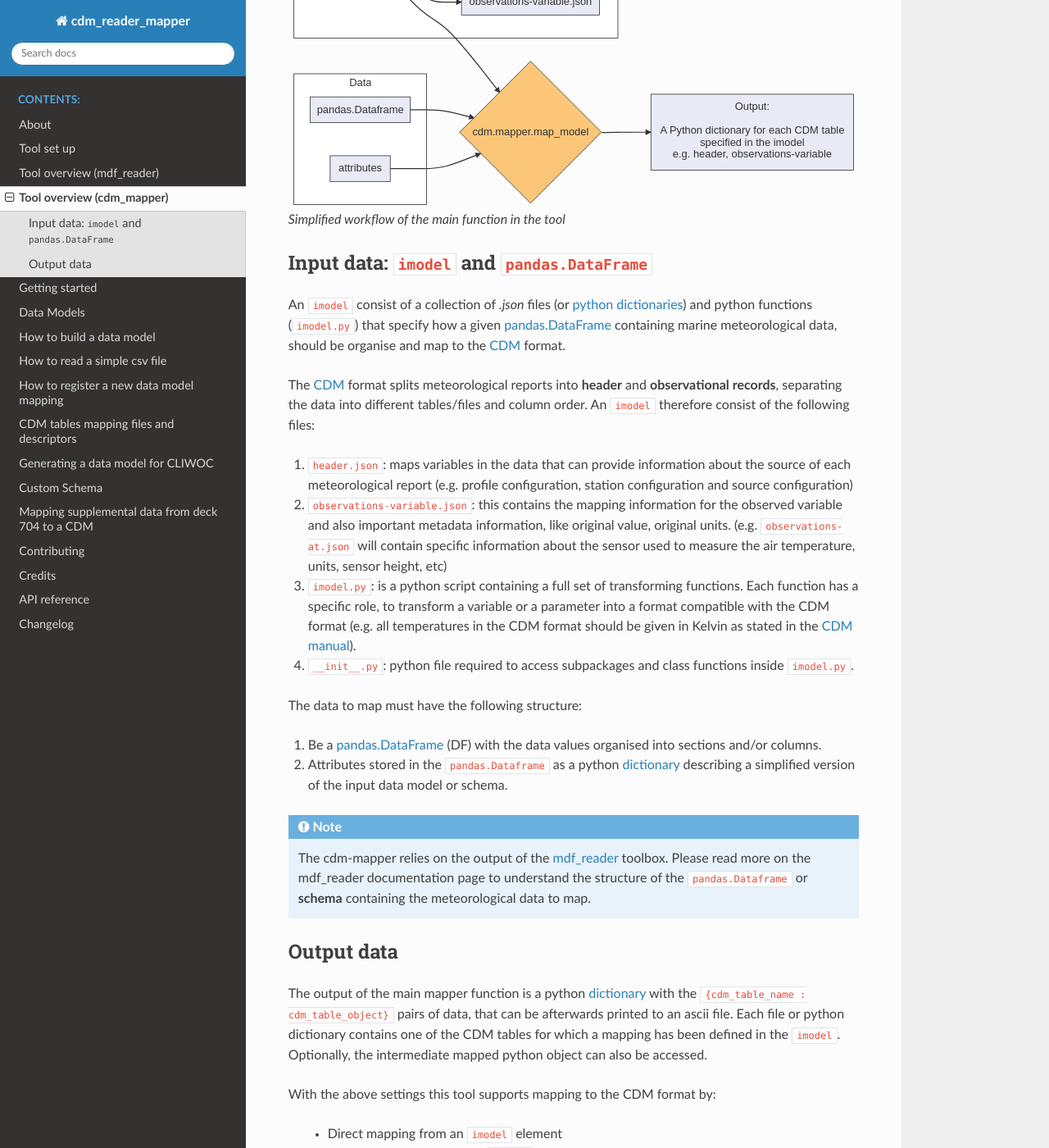
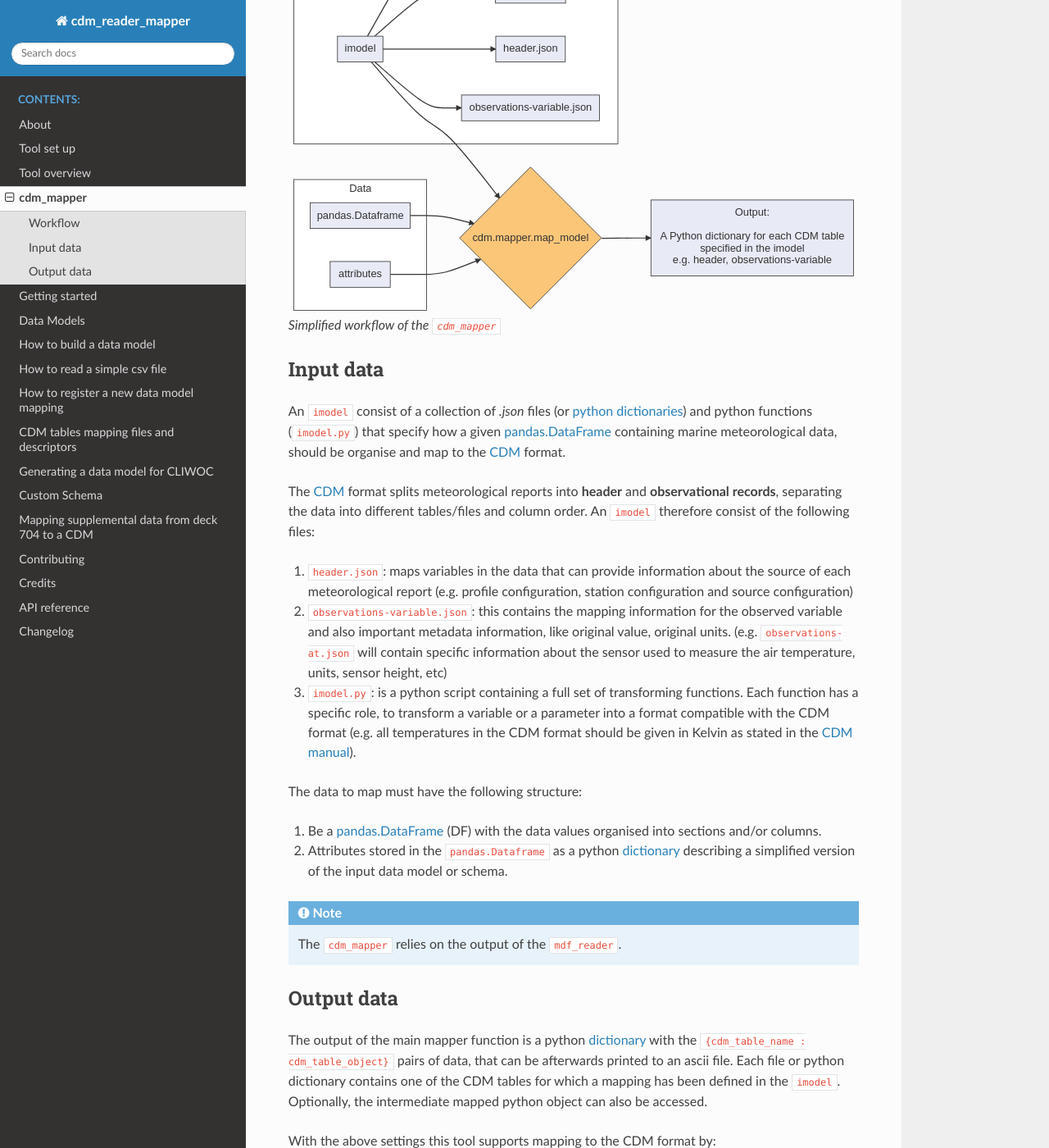
Before and after one commit to glamod/cdm_reader_mapper, a Sphinx documentation site: the page built from docs/tool-overview_mapper.rst, in a window 1280 px wide and 1400 px high, scrolled down 423 px. Shown: the whole window at 82% size. Built offline with Sphinx 7.4.7 and the Read the Docs theme 2.0.0, drawn with Linux system fonts in a browser that asks for light colours; the version number could not be read and is left out; some of the changed text lies outside the part shown.

```diff
--- a/docs/tool-overview_mapper.rst
+++ b/docs/tool-overview_mapper.rst
@@ -1,13 +1,18 @@
-Tool overview (cdm_mapper)
-==========================
+cdm_mapper
+----------
+
+After reading ICOADS or C-RAID data with the ``mdf_reader``, this data can be mapped to the standardized C3S Common Data Model (CDM) format.
+
+Workflow
+^^^^^^^^
 
 .. figure:: _static/images/imodel_diagram.svg
     :width: 100%
 
-    Simplified workflow of the main function in the tool
+    Simplified workflow of the ``cdm_mapper``
 
-Input data: ``imodel`` and ``pandas.DataFrame``
------------------------------------------------
+Input data
+^^^^^^^^^^
 
 An ``imodel`` consist of a collection of `.json` files (or `python dictionaries <https://realpython.com/python-dicts/>`_) and python functions (``imodel.py``) that specify how a given `pandas.DataFrame <https://pandas.pydata.org/pandas-docs/stable/reference/api/pandas.DataFrame.html>`_ containing marine meteorological data, should be organise and map to the `CDM <https://git.noc.ac.uk/brecinosrivas/cdm-mapper/-/blob/master/docs/cdm_latest.pdf>`_ format.
 
@@ -19,17 +24,15 @@ The `CDM <https://git.noc.ac.uk/brecinosrivas/cdm-mapper/-/blob/master/docs/cdm_
 
 3. ``imodel.py``: is a python script containing a full set of transforming functions. Each function has a specific role, to transform a variable or a parameter into a format compatible with the CDM format (e.g. all temperatures in the CDM format should be given in Kelvin as stated in the `CDM manual <https://git.noc.ac.uk/brecinosrivas/cdm-mapper/-/blob/master/docs/cdm_latest.pdf>`_).
 
-4. ``__init__.py``: python file required to access subpackages and class functions inside ``imodel.py``.
-
 The data to map must have the following structure:
 
 1.	Be a `pandas.DataFrame <https://pandas.pydata.org/pandas-docs/stable/reference/api/pandas.DataFrame.html>`_ (DF) with the data values organised into sections and/or columns.
 2.	Attributes stored in the ``pandas.Dataframe`` as a python `dictionary <https://realpython.com/python-dicts/>`_ describing a simplified version of the input data model or schema.
 
-.. note:: The cdm-mapper relies on the output of the `mdf_reader <https://mdf-reader.readthedocs.io/en/mdf_reader/index.html>`_ toolbox. Please read more on the mdf_reader documentation page to understand the structure of the ``pandas.Dataframe`` or **schema** containing the meteorological data to map.
+.. note:: The ``cdm_mapper`` relies on the output of the ``mdf_reader``.
 
 Output data
------------
+^^^^^^^^^^^
 
 The output of the main mapper function is a python `dictionary <https://realpython.com/python-dicts/>`_ with the ``{cdm_table_name : cdm_table_object}`` pairs of data, that can be afterwards printed to an ascii file. Each file or python dictionary contains one of the CDM tables for which a mapping has been defined in the ``imodel``. Optionally, the intermediate mapped python object can also be accessed.
 
```
Also changed, not shown: docs/hyperlinks.rst (+7 -1 lines), docs/tool-overview_reader.rst (+24 -17 lines).
